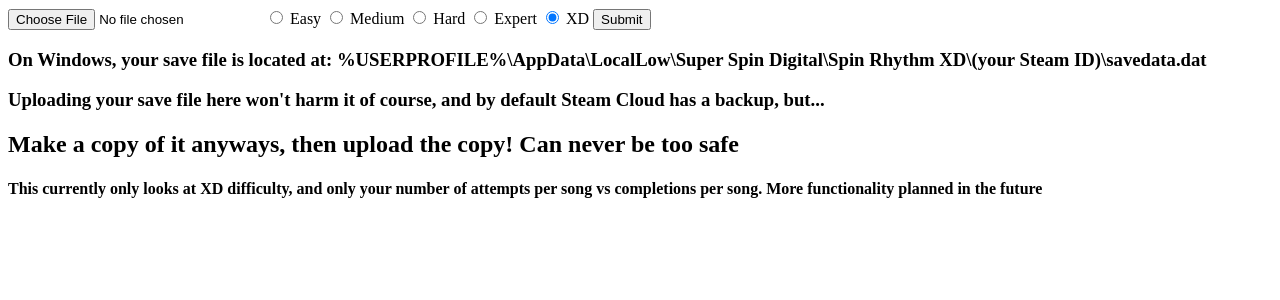
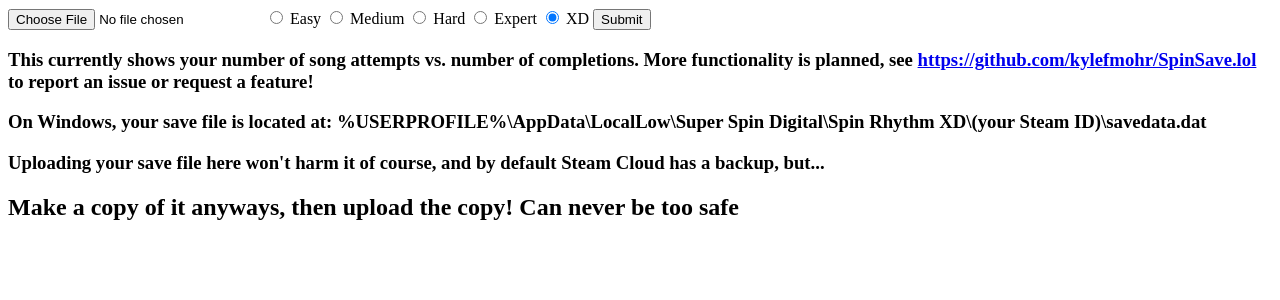
Before and after one commit to kylefmohr/SpinSave.lol, a Flask app: page / in a window 1280 px wide. Shown: the top 300 px of the page. Run offline with Flask 2, Linux system fonts and the light colour scheme.

Commit message:
Update index.html

```diff
--- a/templates/index.html
+++ b/templates/index.html
@@ -15,11 +15,10 @@
          <input type = "radio" id="XD" name="difficulty" value="XD" checked>
          <label for="XD">XD</label>
          <input type = "submit"/><br>
-
+         <h3>This currently shows your number of song attempts vs. number of completions. More functionality is planned, see <a href="https://github.com/kylefmohr/SpinSave.lol">https://github.com/kylefmohr/SpinSave.lol</a> to report an issue or request a feature!</h3>
          <h3>On Windows, your save file is located at: %USERPROFILE%\AppData\LocalLow\Super Spin Digital\Spin Rhythm XD\(your Steam ID)\savedata.dat </h3>
          <h3>Uploading your save file here won't harm it of course, and by default Steam Cloud has a backup, but...</h3>
          <h2>Make a copy of it anyways, then upload the copy! Can never be too safe</h2>
-         <h4>This currently only looks at XD difficulty, and only your number of attempts per song vs completions per song. More functionality planned in the future</h4>
       </form>
    </body>
 </html>
```
